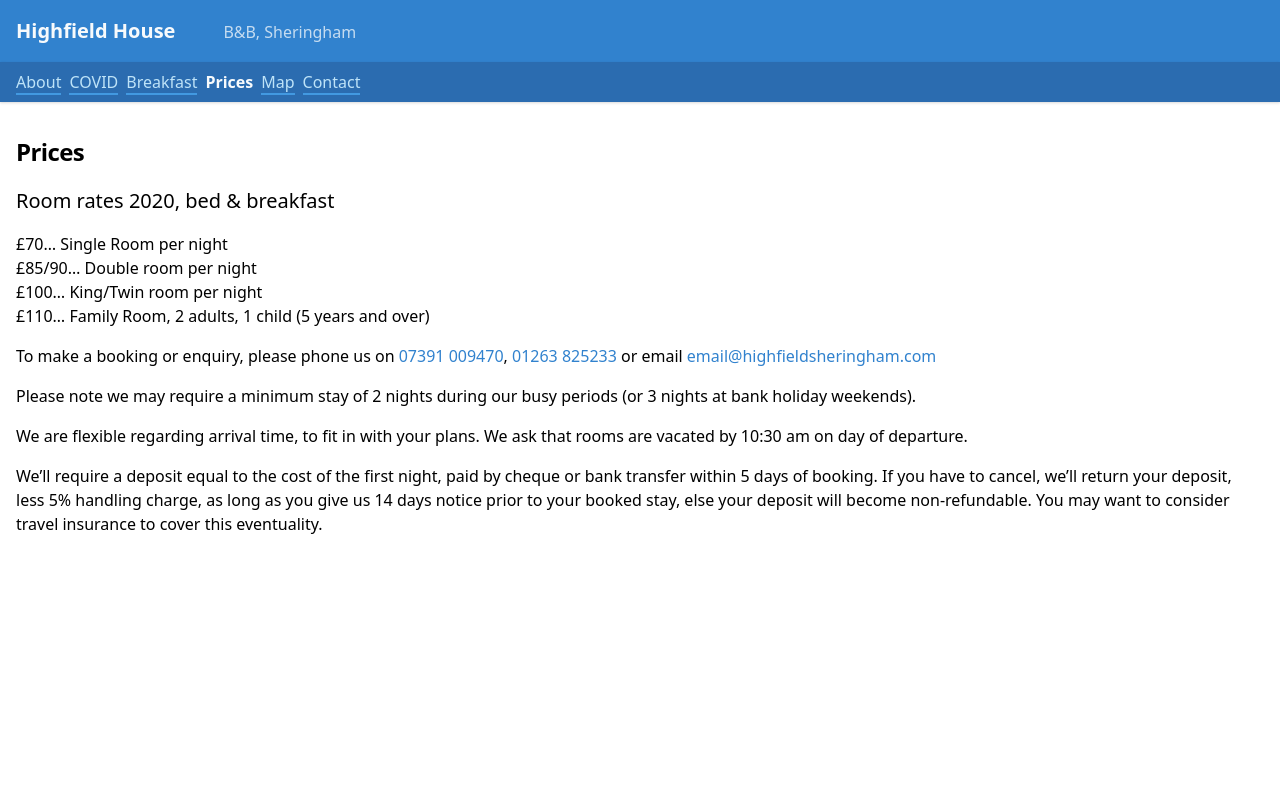
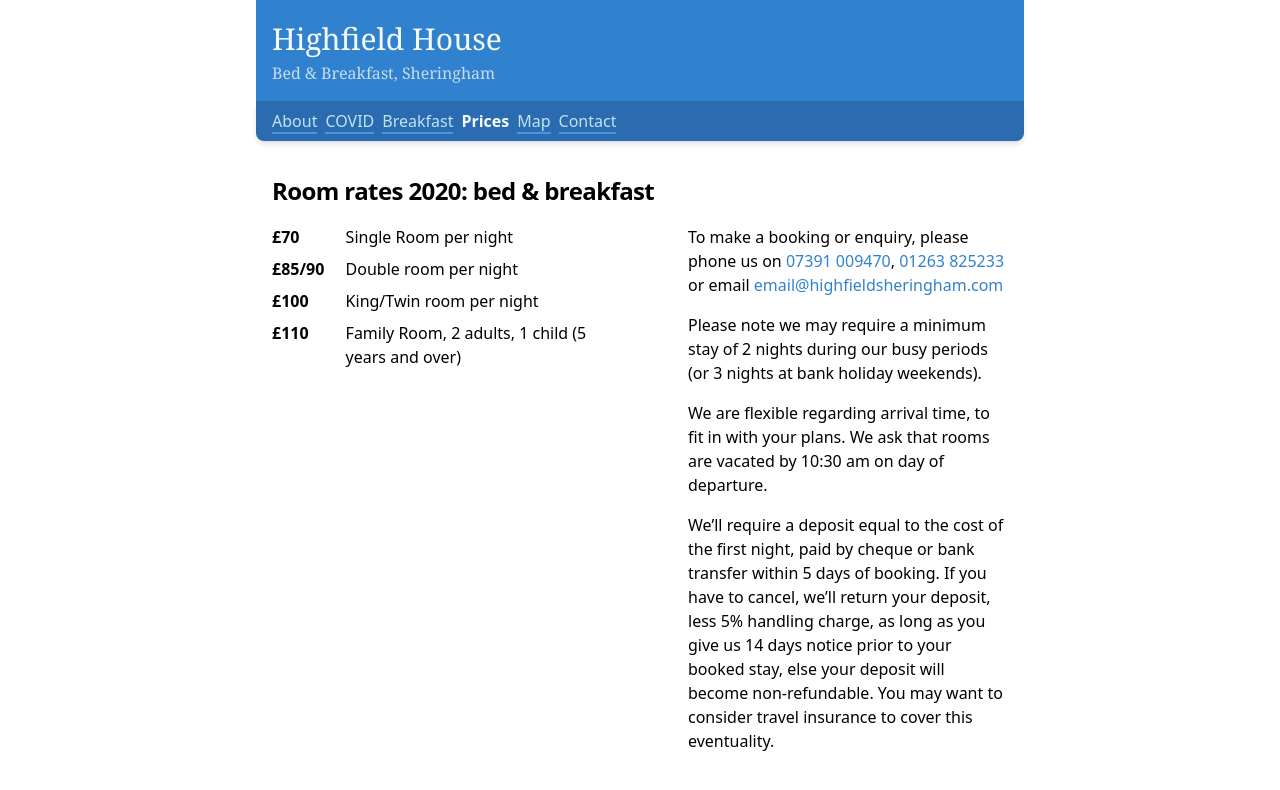
Before and after one commit to highfieldhouse/website, a Next.js app: page /prices in a window 1280 px wide. Shown: the top 790 px of the page. Built offline with nearby package versions, Linux system fonts and the light colour scheme.

Commit message:
Add medium site

```diff
--- a/components/Layout.tsx
+++ b/components/Layout.tsx
@@ -13,15 +13,14 @@
 
 const Layout: React.FunctionComponent = (props) => {
   return (
-    <>
+    <div className="max-w-screen-md m-auto">
       <header>
         <h1>
           <strong>Highfield House</strong>
-          <span>B&amp;B, Sheringham</span>
+          <span>Bed &amp; Breakfast, Sheringham</span>
         </h1>
-      </header>
         <nav>
-        <ul>
+          <ul className="list">
             <NavLink href="/"><a>About</a></NavLink>
             <NavLink href="/covid-19"><a>COVID</a></NavLink>
             <NavLink href="/breakfast"><a>Breakfast</a></NavLink>
@@ -30,8 +29,9 @@
             <NavLink href="/contact-us"><a>Contact</a></NavLink>
           </ul>
         </nav>
+      </header>
       {props.children}
-    </>
+    </div>
   )
 }
 
--- a/pages/breakfast.tsx
+++ b/pages/breakfast.tsx
@@ -9,16 +9,18 @@
 
       <main>
         <h2>Breakfast</h2>
+        <div className="md:flex">
+          <div className="flex-1 md:mr-16">
             <p>Our mission is to bring you the very best breakfast you’ve ever eaten – with choice and quality second to none; it should see you through till tea time!</p>
             <h3>Breakfast table</h3>
-        <ul>
+            <ul className="list">
               <li>Fruit juice</li>
               <li>Fresh fruit</li>
               <li>Choice of cereals including porridge</li>
               <li>Yoghurt</li>
             </ul>
             <h3>Breakfast menu</h3>
-        <ul>
+            <ul className="list">
               <li>Full English breakfast, ingredients sourced locally.</li>
               <li>Vegetarian/Vegan options.</li>
               <li>Eggs Benedict, with bacon or salmon,  our rich Hollandaise sauce freshly made each morning.</li>
@@ -27,13 +29,17 @@
               <li>Selection of jams and marmalade.</li>
             </ul>
             <h3>Drinks</h3>
-        <ul>
+            <ul className="list">
               <li>Tea, Earl Grey, decaffeinated, fruit and herbal</li>
               <li>Cafetière of fresh coffee</li>
             </ul>
+          </div>
+          <div className="flex-1 max-w-xs">
             <p><img src="https://www.highfieldsheringham.com/wp-content/uploads/2017/03/English.jpg" /></p>
             <p><img src="https://www.highfieldsheringham.com/wp-content/uploads/2017/03/dining-room-624x466.jpg" /></p>
             <p><img src="https://www.highfieldsheringham.com/wp-content/uploads/2017/03/Benedict.jpg" /></p>
+          </div>
+        </div>
       </main>
     </>
   )
--- a/pages/contact-us.tsx
+++ b/pages/contact-us.tsx
@@ -9,8 +9,8 @@
 
       <main>
         <h2>Contact us</h2>
-        <p>To make a booking or enquiry, please:</p>
-        <ul>
+        <p>To make a booking or enquiry, please get in touch:</p>
+        <ul className="list">
           <li>Call <a href="tel:+447391009470">07391 009470</a> or <a href="tel:+441263825233">01263 825233</a>.</li>
           <li>Email <a href="mailto:email@highfieldsheringham.com">email@highfieldsheringham.com</a></li>
         </ul>
--- a/pages/covid-19.tsx
+++ b/pages/covid-19.tsx
@@ -11,7 +11,7 @@
         <h2>COVID-19: Safety at Highfield</h2>
         <p>Providing a <em>safe and clean</em> place for our guests has always been one of our biggest priorities, and now more than ever.</p>
         <h3>Steps we are taking:</h3>
-        <ul>
+        <ul className="list">
           <li>Cleaning before, during and after stays using PPE.</li>
           <li>Regularly sanitizing hard surfaces, door handles, stair rails, light switches, lamps, keys etc.</li>
           <li>Disinfecting fabrics.</li>
@@ -21,7 +21,7 @@
         </ul>
         <h3>What you as guests can do to help...</h3>
         <p>We ask all guests to do the following in order to reduce the risk to others:</p>
-        <ul>
+        <ul className="list">
           <li>Fill out a registration card on arrival to support the Track &amp; Trace system. We'll notify anyone if we believe they've come in to contact with someone showing symptoms of the virus. We work closely with local businesses, places you may visit during your stay. Details will be kept secure for 21 days from day of your departure.</li>
           <li>To use the hand sanitizer gels upon entering and leaving the building, as well as the dining room.</li>
           <li>Minimise touching of surfaces in communal areas.</li>
--- a/pages/how-to-find-us.tsx
+++ b/pages/how-to-find-us.tsx
@@ -9,12 +9,18 @@
 
       <main>
         <h2>How to find us&hellip;</h2>
+        <div className="md:flex">
+          <div className="flex-1 md:mr-16">
             <p>You can find us at <em>5 Montague Road, Sheringham, Norfolk, NR26 8LN</em>. Parking is on-street, though it’s a quiet road and you won’t have any trouble getting a spot.</p>
             <h3>By road</h3>
             <p>From the A148 take the A1082 into Sheringham. Follow the road down to the roundabout, turn left onto the A149, then next right into Church Street. At the bottom of the hill turn left just before the church into The Boulevard, and left again into South Street. Montague Road is at the end of South Street. We are situated on the left-hand side.</p>
             <h3>By rail</h3>
             <p>From the station, walk straight ahead along Railway Approach, take the second right into St. Peter’s Road, at the crossroads by the church, continue straight over along The Boulevard and take the first left into South Street. Montague Road is at the end of South Street. We are situated on the left-hand side.</p>
+          </div>
+          <div className="flex-1 max-w-xs">
             <iframe width="100%" height="350" frameBorder="0" scrolling="no" marginHeight={0} marginWidth={0} src="https://www.openstreetmap.org/export/embed.html?bbox=1.2030002474784853%2C52.94205495457331%2C1.206353008747101%2C52.94339812824886&amp;layer=mapnik&amp;marker=52.9427273547905%2C1.204676628112793" style={{ border: "1px solid black" }} /><br /><small><a href="https://www.openstreetmap.org/?mlat=52.94273&amp;mlon=1.20468#map=19/52.94273/1.20468&amp;layers=N">View Larger Map</a></small>
+          </div>
+        </div>
       </main>
     </>
   )
--- a/pages/prices.tsx
+++ b/pages/prices.tsx
@@ -8,18 +8,23 @@
       </Head>
 
       <main>
-        <h2>Prices</h2>
-        <h3>Room rates 2020, bed &amp; breakfast</h3>
-        <p>
-          £70… Single Room per night<br />
-          £85/90… Double room per night<br />
-          £100… King/Twin room per night<br />
-          £110… Family Room, 2 adults, 1 child (5 years and over)
-        </p>
-        <p>To make a booking or enquiry, please phone us on <a href="tel:+447391009470">07391 009470</a>, <a href="tel:+441263825233">01263 825233</a> or email <a href="mailto:email@highfieldsheringham.com">email@highfieldsheringham.com</a></p>
-        <p>Please note we may require a minimum stay of 2 nights during our busy periods (or 3 nights at bank holiday weekends).</p>
-        <p>We are flexible regarding arrival time, to fit in with your plans. We ask that rooms are vacated by 10:30 am on day of departure.</p>
-        <p>We’ll require a deposit equal to the cost of the first night, paid by cheque or bank transfer within 5 days of booking. If you have to cancel, we’ll return your deposit, less 5% handling charge, as long as you give us 14 days notice prior to your booked stay, else your deposit will become non-refundable. You may want to consider travel insurance to cover this eventuality.</p>
+        <h2>Room rates 2020: bed &amp; breakfast</h2>
+        <div className="md:flex">
+          <div className="flex-1 mr-16">
+            <ul className="prices">
+              <li><span>£70</span> <span>Single Room per night</span></li>
+              <li><span>£85/90</span> <span>Double room per night</span></li>
+              <li><span>£100</span> <span>King/Twin room per night</span></li>
+              <li><span>£110</span> <span>Family Room, 2 adults, 1 child (5 years and over)</span></li>
+            </ul>
+          </div>
+          <div className="flex-1 max-w-xs">
+            <p>To make a booking or enquiry, please phone us on <a href="tel:+447391009470">07391 009470</a>, <a href="tel:+441263825233">01263 825233</a> or email <a href="mailto:email@highfieldsheringham.com">email@highfieldsheringham.com</a></p>
+            <p>Please note we may require a minimum stay of 2 nights during our busy periods (or 3 nights at bank holiday weekends).</p>
+            <p>We are flexible regarding arrival time, to fit in with your plans. We ask that rooms are vacated by 10:30 am on day of departure.</p>
+            <p>We’ll require a deposit equal to the cost of the first night, paid by cheque or bank transfer within 5 days of booking. If you have to cancel, we’ll return your deposit, less 5% handling charge, as long as you give us 14 days notice prior to your booked stay, else your deposit will become non-refundable. You may want to consider travel insurance to cover this eventuality.</p>
+          </div>
+        </div>
       </main>
     </>
   )
--- a/styles/index.css
+++ b/styles/index.css
@@ -1,22 +1,28 @@
 @tailwind base;
 @tailwind components;
 
-header {
-  @apply bg-blue-600 p-4;
-  @apply text-xl text-gray-100 leading-normal;
+header h1 {
+  @apply bg-blue-600 p-4 text-3xl font-serif text-gray-100;
 }
 
 header h1 strong {
-  @apply mr-12;
+  @apply block font-normal;
 }
 
 header h1 span {
-  @apply text-base opacity-75;
+  @apply block text-base opacity-75;
 }
 
 nav {
   @apply sticky top-0 bg-blue-700 p-4 py-2 shadow;
   @apply text-blue-200;
+  @apply shadow-md;
+}
+
+@screen md {
+  nav {
+    @apply rounded-b-lg;
+  }
 }
 
 nav a {
@@ -36,18 +42,18 @@
 }
 
 main h3 {
-  @apply mb-4 text-xl;
+  @apply mb-4 text-xl mt-8;
 }
 
 main p {
   @apply mb-4;
 }
 
-main ul {
+main ul.list {
   @apply mb-4 ml-6 list-disc;
 }
 
-main li {
+main ul.list li {
   @apply mb-2 pl-2;
 }
 
@@ -55,4 +61,34 @@
   @apply text-blue-600;
 }
 
+main img {
+  @apply rounded-lg shadow;
+}
+
+main .prices li {
+  @apply grid grid-cols-10 gap-4 mb-2;
+}
+
+main .prices li > :nth-child(1) {
+  @apply col-span-3 font-bold;
+}
+
+main .prices li > :nth-child(2) {
+  @apply col-span-7;
+}
+
+@screen md {
+  main .prices li {
+    @apply grid grid-cols-10 gap-4 mb-2;
+  }
+
+  main .prices li > :nth-child(1) {
+    @apply col-span-2 font-bold;
+  }
+
+  main .prices li > :nth-child(2) {
+    @apply col-span-8;
+  }
+}
+
 @tailwind utilities;
```
Also changed, not shown: pages/index.tsx (+9 -2 lines). Lines whose indentation alone changed are shown as unchanged.
